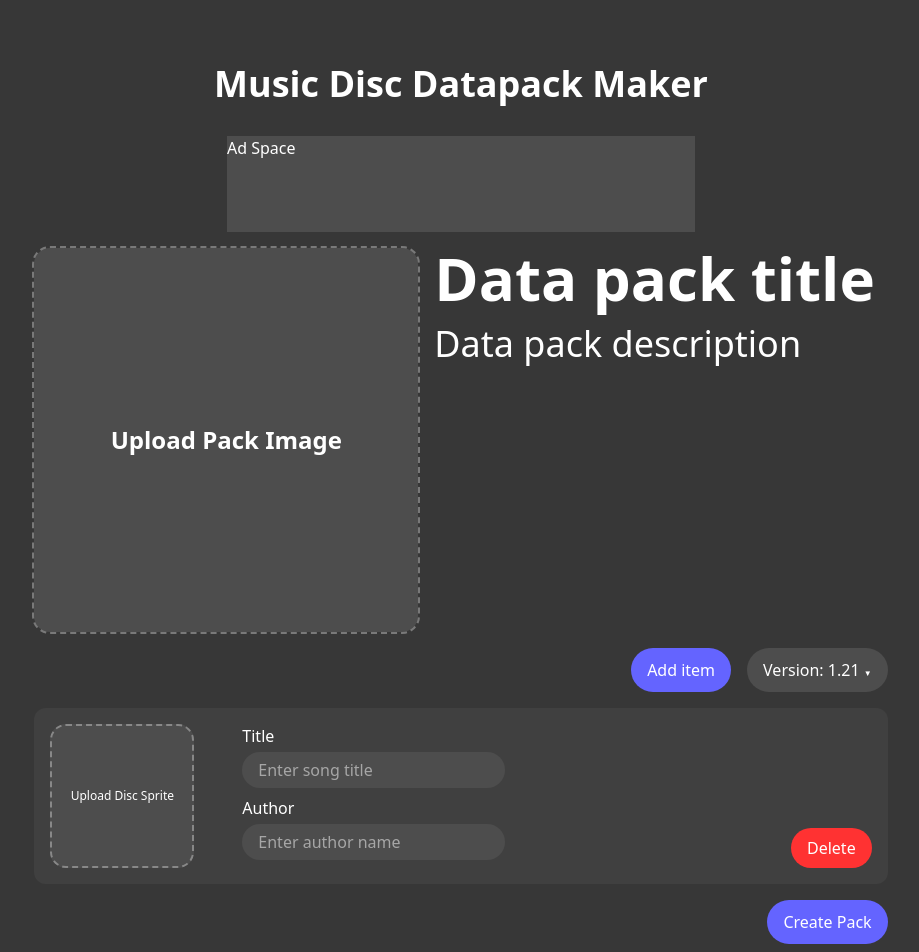
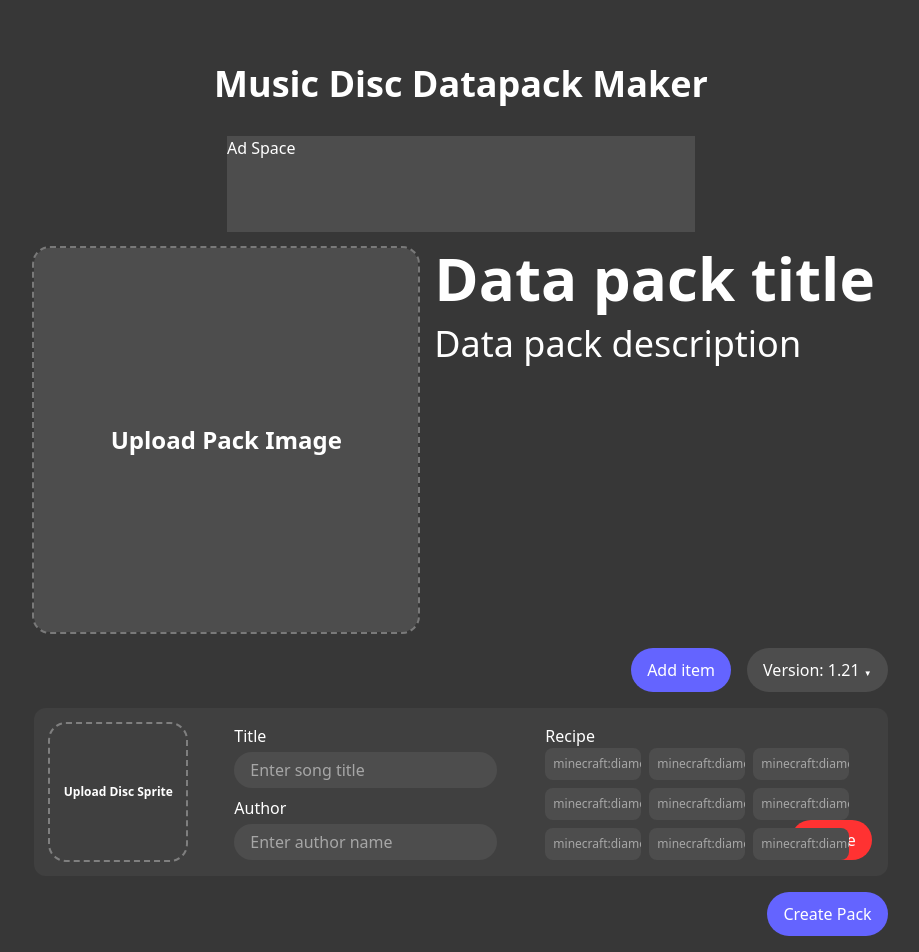
Before and after one commit to tianye-chen/disc-datapack-maker, a React (Vite) app: page / in a window 1280 px wide. Shown: the top 952 px of the page, without its empty margins (179-1098 px from the left). Built offline with nearby package versions, Linux system fonts and the light colour scheme.

Commit message:
forgot to commit

```diff
--- a/src/Components/DiscItem.jsx
+++ b/src/Components/DiscItem.jsx
@@ -1,12 +1,23 @@
+import { UploadBox } from "./UploadBox"
+
 export const DiscItem = (props) => {
+
+
+
     return (
         <div class='w-full bg-card-bg p-4 rounded-xl flex flew-row gap-4 justify-between'>
             <div class='flex flex-row gap-12'>
-                <div class='aspect-square min-w-36 max-w-36 bg-upload-bg border-2 border-dashed rounded-2xl border-[#ffffff55]'>
+
+                <UploadBox
+                    uploadMessage={"Upload Disc Sprite"}
+                    size="small"
+                />
+
+                {/**<div class='aspect-square min-w-36 max-w-36 bg-upload-bg border-2 border-dashed rounded-2xl border-[#ffffff55]'>
                     <div class='flex items-center justify-center min-h-full min-w-full text-xs'>
                         Upload Disc Sprite
                     </div>
-                </div>
+                </div>**/}
 
                 <div class='flex flex-col gap-2'>
                     <div>
@@ -23,6 +34,17 @@ export const DiscItem = (props) => {
                         </div>
                     </div>
                 </div>
+
+                <div class="w-full h-min relative">
+                    Recipe
+                    <div class="grid grid-cols-3 grid-rows-3 w-full h-fit absolute top-6 gap-y-2 gap-x-26">
+                        {[...Array(9)].map((_, i) => (
+                            <div class="group w-24 focus-within:w-32 h-8 bg-upload-bg rounded-lg border-[#ffffff55] text-xs overflow-hidden px-2 grid place-items-center">
+                               <input class="outline-none" text="text" placeholder="minecraft:diamond" />
+                            </div>
+                        ))}
+                    </div>
+                </div>
             </div>
 
 
--- a/src/Components/UploadBox.jsx
+++ b/src/Components/UploadBox.jsx
@@ -1,6 +1,6 @@
 import React, { useRef, useState } from "react";
 
-export const UploadBox = ({ onFileUpload, uploadMessage }) => {
+export const UploadBox = ({ uploadMessage, size }) => {
   const fileInput = useRef(null);
   const [dragOver, setDragOver] = useState(false);
   const [file, setFile] = useState(null);
@@ -22,7 +22,7 @@ export const UploadBox = ({ onFileUpload, uploadMessage }) => {
     e.preventDefault();
 
     // Lifts the file state up to the parent component
-    selfHandleFileUpload(e.dataTransfer.files[0]);
+    handleFiles(e.dataTransfer.files[0]);
     setDragOver(false);
   };
 
@@ -31,13 +31,12 @@ export const UploadBox = ({ onFileUpload, uploadMessage }) => {
     e.preventDefault();
 
     // Lifts the file state up to the parent component
-    selfHandleFileUpload(e.target.files[0]);
+    handleFiles(e.target.files[0]);
   };
 
-  const selfHandleFileUpload = (file) => {
+  const handleFiles = (file) => {
     setFile(file);
-    onFileUpload(file);
-};
+  };
 
   // Triggers handleFileSelect when user clicks on the upload box
   const triggerFileSelect = () => {
@@ -47,7 +46,7 @@ export const UploadBox = ({ onFileUpload, uploadMessage }) => {
   return (
     <div
     class={`relative flex h-full w-full flex-col items-center justify-center
-            rounded-2xl outline-2 group
+            rounded-2xl outline-2 group aspect-square
             ${file ? "outline-transparent" : "outline-dashed outline-[#ffffff55]"}
             transition-all ease-in-out hover:cursor-pointer`}
     onDragOver={handleDragOver}
@@ -72,7 +71,7 @@ export const UploadBox = ({ onFileUpload, uploadMessage }) => {
     )}
 
     {/* Text overlay */}
-    <h1 class={`select-none text-2xl font-bold text-white z-20 opacity-0 ${!file || dragOver ? "opacity-100" : "group-hover:opacity-100"} transition-all ease-in-out`}>
+    <h1 class={`select-none ${size == "big" ? "text-2xl" : "text-xs"} font-bold text-white z-20 opacity-0 ${!file || dragOver ? "opacity-100" : "group-hover:opacity-100"} transition-all ease-in-out`}>
         {uploadMessage}
     </h1>
 
--- a/src/Pages/DiscPackMaker.jsx
+++ b/src/Pages/DiscPackMaker.jsx
@@ -5,7 +5,6 @@ import { UploadBox } from "../Components/UploadBox"
 
 export const DiscPackMaker = () => {
     const [selectedVersion, setSelectedVersion] = useState(1.21)
-    const [packImage, setPackImage] = useState(null)
     const [customDiscs, setCustomDiscs] = useState([{
             title: "Disc Title",
             author: "Author"
@@ -23,10 +22,6 @@ export const DiscPackMaker = () => {
 
     const removeItem = (index) => {
         setCustomDiscs(prev => prev.filter((v, i) => (i != index)))
-    }
-
-    const handlePackImageUpload = (file) => {
-        setPackImage(file)
     }
 
     const handleDiscImageUpload = (file, index) => {
@@ -54,8 +49,8 @@ export const DiscPackMaker = () => {
                     <div class="flex min-h-64 justify-center items-start">
                         <div class={`bg-upload-bg aspect-square max-w-sm min-w-sm mr-4 rounded-2xl`}>
                             <UploadBox
-                                onFileUpload={handlePackImageUpload}
                                 uploadMessage={"Upload Pack Image"}
+                                size="big"
                             />
                         </div>
                         <div>
```
Also changed, not shown: src/App.jsx (+6 -6 lines).
